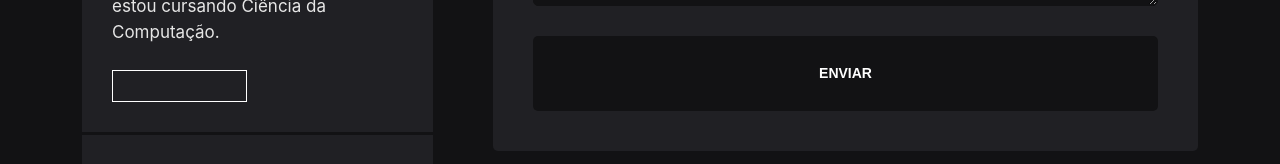
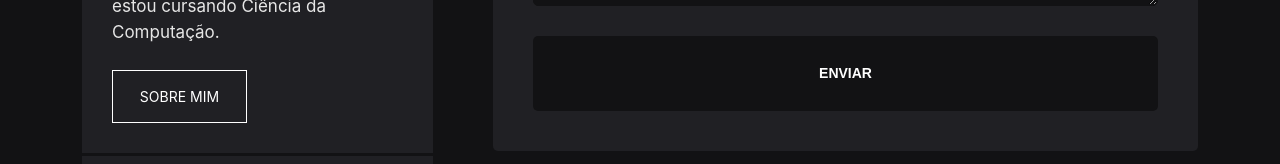
Before and after one commit to nascimentocode/personal-website, a React (Vite) app: page /personal-website/contato in a window 1280 px wide. Shown: the part 636-800 px from the top of the page. Built offline with nearby package versions, Linux system fonts and the light colour scheme.

Commit message:
Fix: changing NavLink content according to path

```diff
--- a/src/App.jsx
+++ b/src/App.jsx
@@ -2,13 +2,24 @@ import Navbar from "./components/Navbar"
 import Sidebar from "./components/Sidebar"
 
 import { Outlet } from "react-router-dom"
+import { useLocation } from 'react-router-dom';
+
+function changeSidebar() {
+  const location = useLocation();
+  console.log(location)
+
+  if (location.pathname === '/sobre') {
+    return <Sidebar to="curriculo" textButton="Saber mais" />
+  }
+  return <Sidebar to="sobre" textButton="Sobre mim" />
+}
 
 function App() {
   return (
     <div>
       <Navbar />
       <main>
-        <Sidebar />
+        {changeSidebar()}
         <Outlet />
       </main>
     </div>
```
